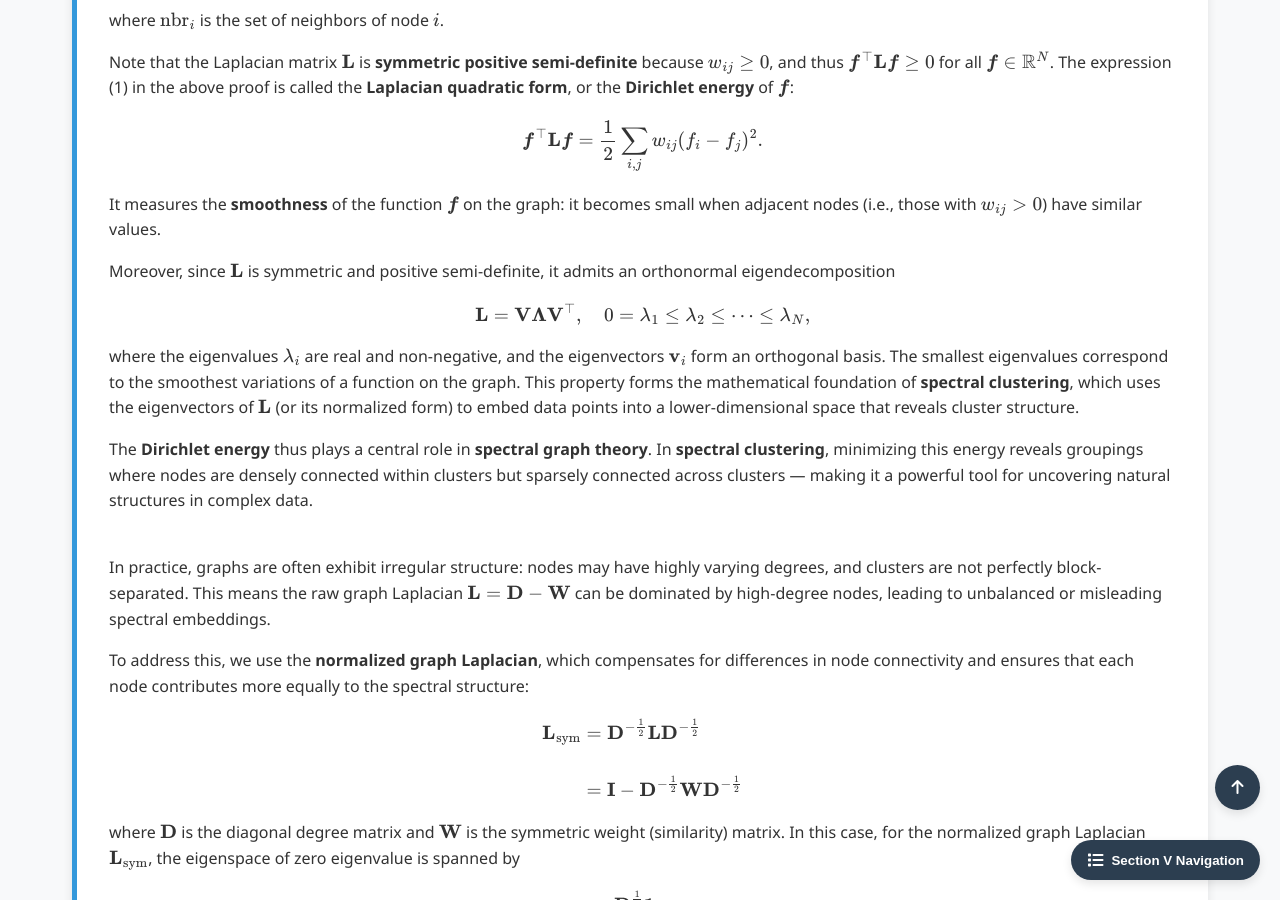
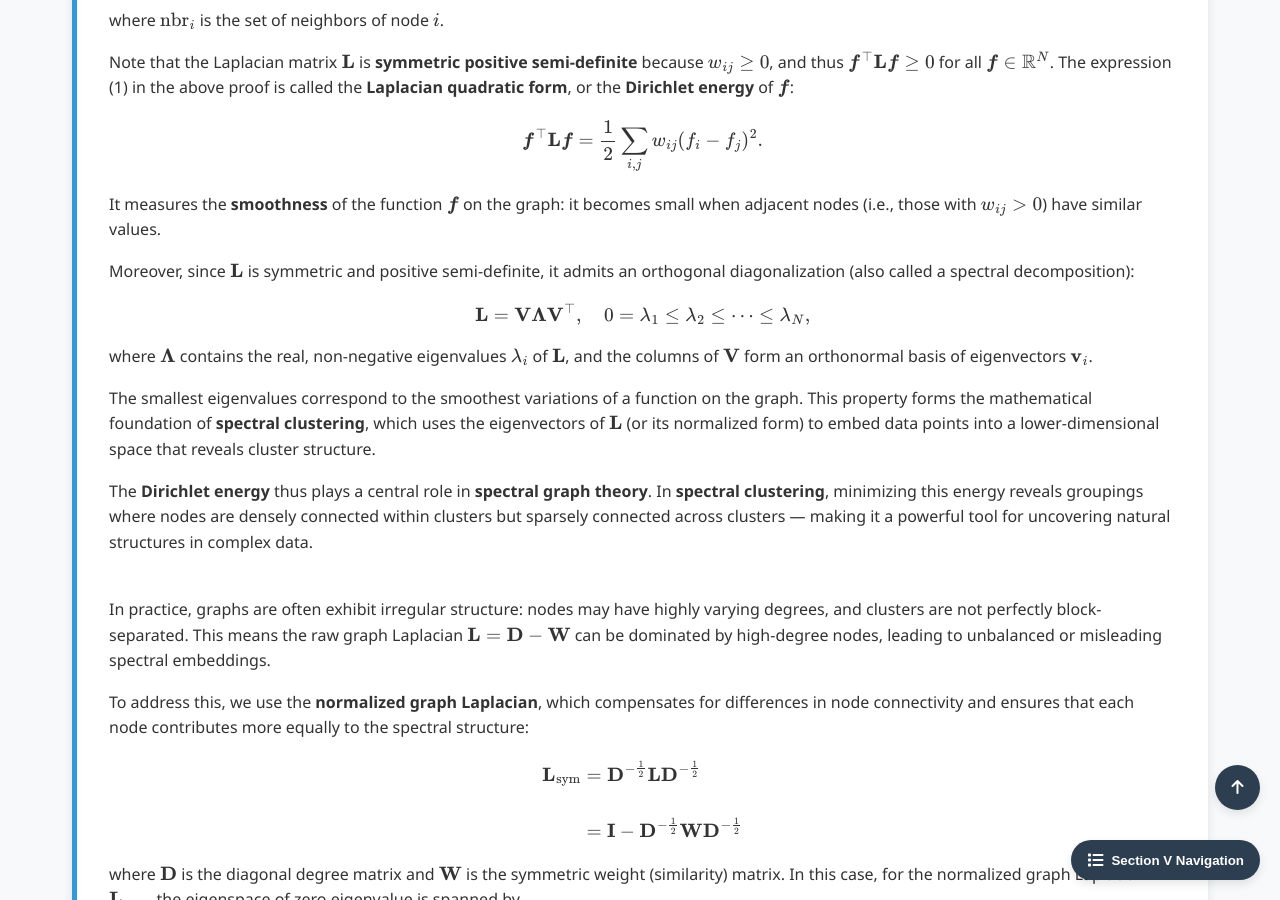
Before and after one commit to Yusukey01/yusukey01.github.io, a Jekyll site: the page built from Mathematics/Machine_learning/clustering.html, in a window 1280 px wide and 900 px high, scrolled down 5275 px. Built offline with Jekyll 4.4.1, drawn with Linux system fonts in a browser that asks for light colours.

Commit message:
update Graph Laplacian

```diff
--- a/Mathematics/Machine_learning/clustering.html
+++ b/Mathematics/Machine_learning/clustering.html
@@ -387,13 +387,17 @@ uses_python: false
                 </p>
 
                 <p>
-                    Moreover, since \(\mathbf{L}\) is symmetric and positive semi-definite, it admits an orthonormal eigendecomposition
+                    Moreover, since \(\mathbf{L}\) is symmetric and positive semi-definite, it admits an orthogonal diagonalization (also called a spectral decomposition):
                     \[
                     \mathbf{L} = \mathbf{V}\boldsymbol{\Lambda}\mathbf{V}^\top,
                     \quad
                     0 = \lambda_1 \le \lambda_2 \le \cdots \le \lambda_N,
                     \]
-                    where the eigenvalues \(\lambda_i\) are real and non-negative, and the eigenvectors \(\mathbf{v}_i\) form an orthogonal basis.
+                    where \(\boldsymbol{\Lambda}\) contains the real, non-negative eigenvalues \(\lambda_i\) of \(  \mathbf{L}\), and
+                    the columns of \(\mathbf{V}\) form an orthonormal basis of eigenvectors \(\mathbf{v}_i\).
+                </p>
+
+                <p>
                     The smallest eigenvalues correspond to the smoothest variations of a function on the graph.
                     This property forms the mathematical foundation of <strong>spectral clustering</strong>,
                     which uses the eigenvectors of \(\mathbf{L}\) (or its normalized form) to embed data points into a lower-dimensional space that reveals cluster structure.
```
